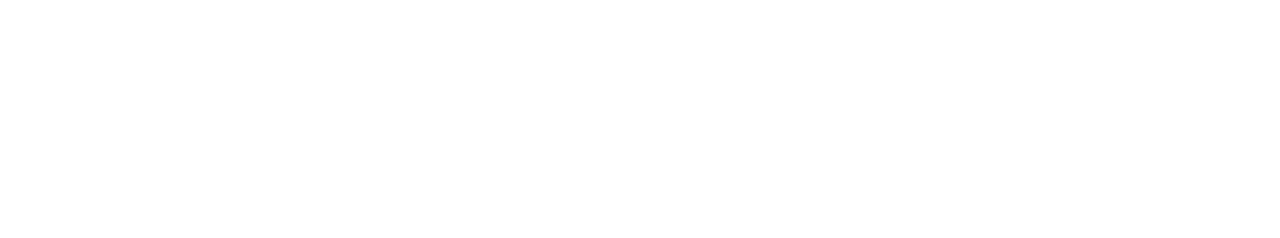
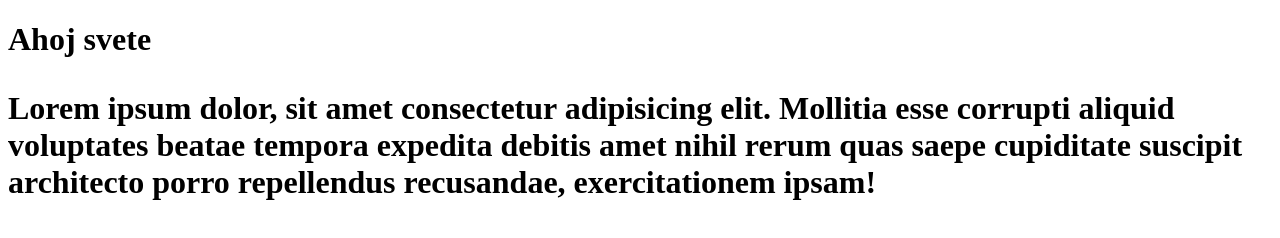
Before and after one commit to Ellen08266/TestMujWeb, a plain HTML site: page index.html in a window 1280 px wide. Drawn offline with Linux system fonts and the light colour scheme.

Commit message:
style css pridan

```diff
--- a/index.html
+++ b/index.html
@@ -7,5 +7,17 @@
 </head>
 <body>
 
+
+    <h1>Ahoj svete </h>
+
+
+<p>Lorem ipsum dolor, sit amet consectetur adipisicing elit.
+   Mollitia esse corrupti aliquid voluptates beatae tempora expedita debitis amet nihil rerum quas saepe cupiditate suscipit architecto porro repellendus recusandae, exercitationem ipsam!
+
+</p>
+
+
+
+
 </body>
 </html>
```
Also changed, not shown: style.css (added).
